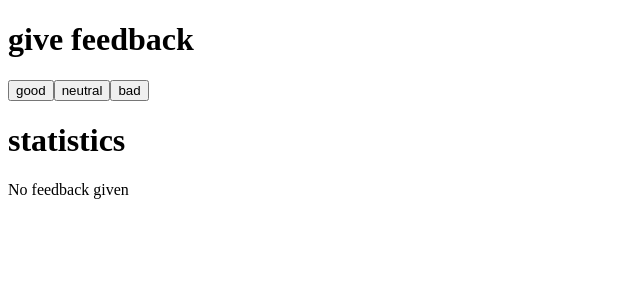
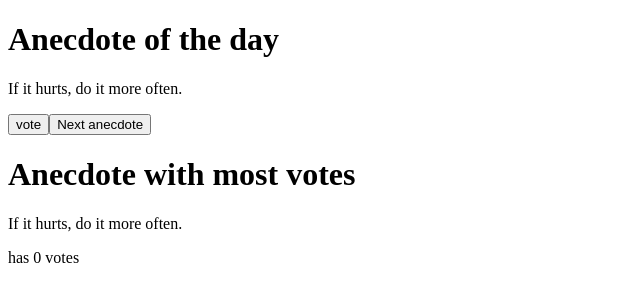
Before and after one commit to ikerguerra/full-stack-open, a React (Vite) app: page / in a window 1280 px wide. Shown: the top 302 px of the page, without its empty margins (0-640 px from the left). Built offline with nearby package versions, Linux system fonts and the light colour scheme.

Commit message:
Parte 1 - Un estado mas complejo - Ejercicios 1.12-1.14

```diff
--- a/src/App.jsx
+++ b/src/App.jsx
@@ -1,95 +1,47 @@
-import { useState } from "react"
+import { useState } from 'react'
 
-const Button = (props) => {
+const App = () => {
+  const anecdotes = [
+    'If it hurts, do it more often.',
+    'Adding manpower to a late software project makes it later!',
+    'The first 90 percent of the code accounts for the first 10 percent of the development time...The remaining 10 percent of the code accounts for the other 90 percent of the development time.',
+    'Any fool can write code that a computer can understand. Good programmers write code that humans can understand.',
+    'Premature optimization is the root of all evil.',
+    'Debugging is twice as hard as writing the code in the first place. Therefore, if you write the code as cleverly as possible, you are, by definition, not smart enough to debug it.',
+    'Programming without an extremely heavy use of console.log is same as if a doctor would refuse to use x-rays or blood tests when diagnosing patients.',
+    'The only way to go fast, is to go well.'
+  ]
+
+  const [selected, setSelected] = useState(0)
+  const [points, setPoints] = useState(new Array(8).fill(0))
+  const [bestAnecdote, setBestAnecdote] = useState(0)
+
+  const handleVotes = () => {
+    const copy = [...points]
+
+    copy[selected] += 1
+
+    setPoints(copy)
+    setBestAnecdote(copy.findIndex((v) => v === Math.max(...copy)))
+  }
+
+  const handleAnecdotes = () => {
+    const random = Math.floor(Math.random() * 8)
+
+    setSelected(random)
+  }
+
   return (
-    <button onClick={props.onClick}>{props.text}</button>
+    <div>
+      <h1>Anecdote of the day</h1>
+      <p>{anecdotes[selected]}</p>
+      <button onClick={handleVotes}>vote</button>
+      <button onClick={handleAnecdotes}>Next anecdote</button>
+      <h1>Anecdote with most votes</h1>
+      <p>{anecdotes[bestAnecdote]}</p>
+      <p>has {Math.max(...points)} votes</p>
+    </div>
   )
 }
 
-const Statistics = (props) => {
-  return (
-    <StatisticsLine text={props.text} value={props.value} />
-  )
-}
-
-const StatisticsLine = (props) => {
-  return (
-    <tr>
-      <td>{props.text}</td>
-      <td>{props.value}</td>
-    </tr>
-  )
-}
-
-const App = () => {
-  const [good, setGood] = useState(0)
-  const [neutral, setNeutral] = useState(0)
-  const [bad, setBad] = useState(0)
-  const [all, setAll] = useState(0)
-  const [average, setAverage] = useState(0)
-  const [positive, setPositive] = useState(0)
-
-  const handleClickGood = () => {
-    const updatedGood = good + 1
-    const updatedAll = all + 1
-
-    setGood(updatedGood)
-    setAll(updatedAll)
-    setAverage((updatedGood - bad) / updatedAll)
-    setPositive((updatedGood * 100) / updatedAll)
-  }
-
-  const handleClickNeutral = () => {
-    const updatedAll = all + 1
-
-    setNeutral(neutral + 1)
-    setAll(updatedAll)
-    setAverage((good - bad) / updatedAll)
-    setPositive((good * 100) / updatedAll)
-  }
-
-  const handleClickBad = () => {
-    const updatedBad = bad + 1
-    const updatedAll = all + 1
-
-    setBad(updatedBad)
-    setAll(updatedAll)
-    setAverage((good - updatedBad) / updatedAll)
-    setPositive((good * 100) / updatedAll)
-  }
-
-  if (all > 0) {
-    return (
-      <div>
-        <h1>give feedback</h1>
-        <Button onClick={handleClickGood} text="good" />
-        <Button onClick={handleClickNeutral} text="neutral" />
-        <Button onClick={handleClickBad} text="bad" />
-        <h1>statistics</h1>
-        <table>
-          <tbody>
-            <Statistics text='good' value={good} />
-            <Statistics text='neutral' value={neutral} />
-            <Statistics text='bad' value={bad} />
-            <Statistics text='all' value={good + neutral + bad} />
-            <Statistics text='average' value={average.toFixed(1)} />
-            <Statistics text='positive' value={positive.toFixed(1) + '%'} />
-          </tbody>
-        </table>
-      </div>
-    )
-  } else {
-    return (
-      <div>
-        <h1>give feedback</h1>
-        <Button onClick={handleClickGood} text="good" />
-        <Button onClick={handleClickNeutral} text="neutral" />
-        <Button onClick={handleClickBad} text="bad" />
-        <h1>statistics</h1>
-        <p>No feedback given</p>
-      </div>
-    )
-  }
-}
-
 export default App
```
